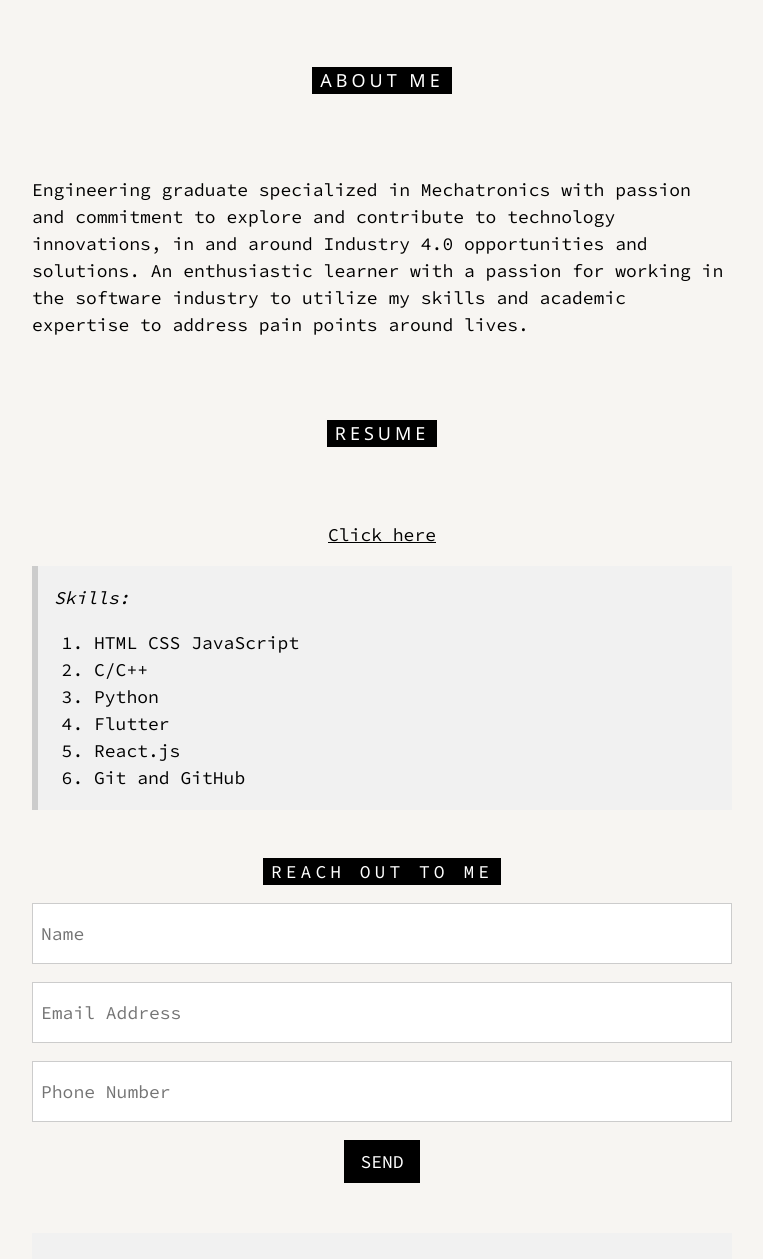
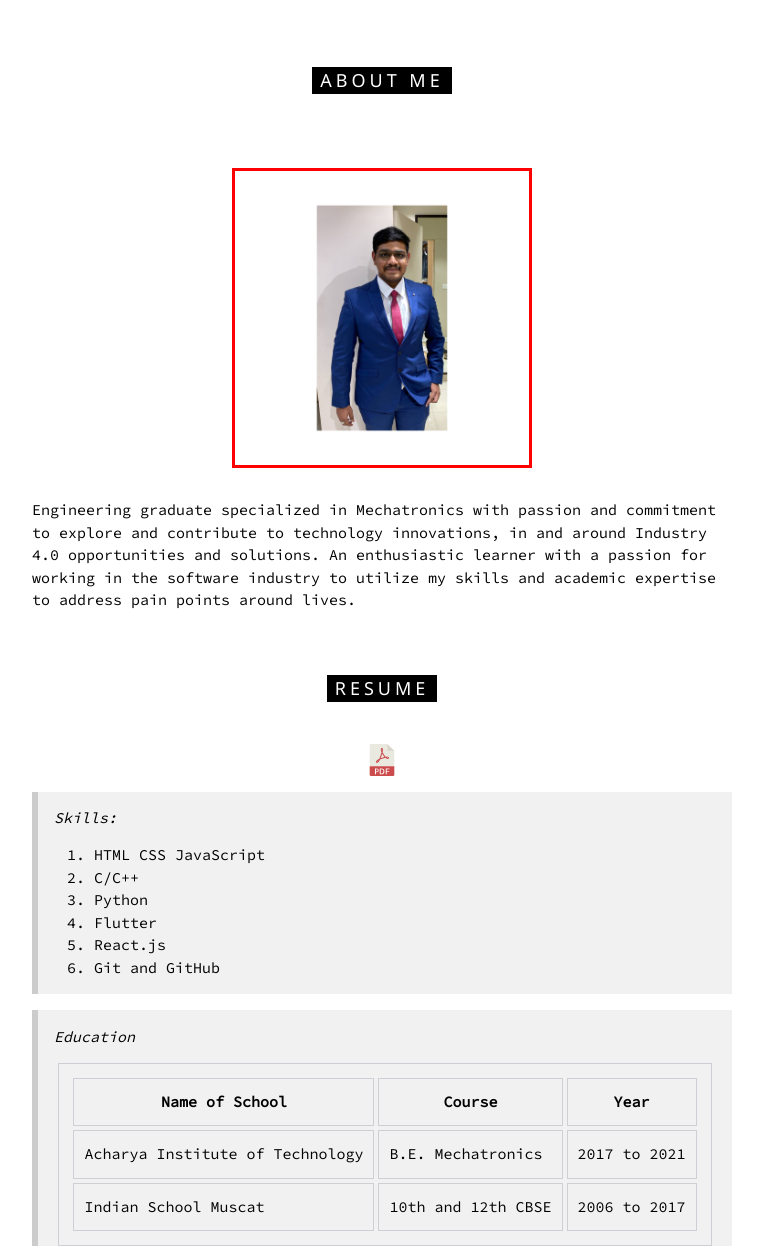
Before and after one commit to yogeshprakash99/my-portfolio, a plain HTML site: page index.html in a window 1280 px wide. Shown: the part 607-1866 px from the top of the page, without its empty margins (258-1021 px from the left). Drawn offline with nearby package versions, Linux system fonts and the light colour scheme.

Commit message:
updated portfolio

```diff
--- a/css/style.css
+++ b/css/style.css
@@ -1,14 +1,32 @@
 .header-cover {
   color: black;
   background-color: lightgray;
+  padding: 10px 10px 10px 10px;
+  margin: auto;
 }
 body,
 html {
   height: 100%;
   font-family: "Source Code Pro", monospace;
+
   /* font-variant: small-caps; */
 }
+.profile img {
+  width: 300px;
+  height: auto;
+  text-align: center;
+  padding: 10px 10px 10px 10px;
+  margin: auto;
+  border: 3px solid red;
+}
 
+/* #content {
+  background: linear-gradient(to right, #003973, #e5e5be);
+}
+
+#skill-container {
+  background: linear-gradient(to right, #314755, #26a0da);
+} */
 .bgimg {
   background-position: center;
   background-size: cover;
@@ -23,3 +41,24 @@ html {
 .menu {
   display: none;
 }
+table {
+  border-collapse: separate;
+  border-spacing: 4px;
+  margin: auto;
+  aspect-ratio: 100 / 29;
+}
+table,
+th,
+td {
+  border: 1px solid #cecfd5;
+  padding: 10px 10px 10px 10px;
+  margin: auto;
+  aspect-ratio: 100 / 29;
+}
+th,
+td {
+  padding: 10px 15px;
+  padding: 10px 10px 10px 10px;
+  margin: auto;
+  aspect-ratio: 100 / 29;
+}
--- a/index.html
+++ b/index.html
@@ -2,41 +2,43 @@
 <html>
   <title>Yogesh Prakash</title>
   <meta charset="UTF-8" />
-  <meta name="viewport" content="width=device-width, initial-scale=1" />
+  <meta name="viewport" content="width=device-width,initial-scale=1,maximum-scale=1,user-scalable=no">
+<meta http-equiv="X-UA-Compatible" content="IE=edge,chrome=1">
   <link rel="stylesheet" href="https://www.w3schools.com/w3css/4/w3.css" />
   <link rel="preconnect" href="https://fonts.googleapis.com">
 <link rel="preconnect" href="https://fonts.gstatic.com" crossorigin>
 <link href="https://fonts.googleapis.com/css2?family=Raleway:wght@300&family=Source+Code+Pro&display=swap" rel="stylesheet">
   <link rel="stylesheet" href="./css/style.css">
   <body>
-    <header class="bgimg w3-display-container w3-grayscale-min" id="home">
+    <header class="bgimg w3-display-container" id="home">
       <div class="w3-display-middle w3-center">
-        <span class="header-cover" style="font-size: 90px"
+        <span class="header-cover" style="font-size: 70px"
           >Yogesh<br />Prakash</span
         >
       </div>
     </header>
 
-    <div class="w3-sand w3-grayscale w3-large">
+    <div  id="content">
 
       <div class="w3-container" id="about">
         <div class="w3-content" style="max-width: 700px">
           <h5 class="w3-center w3-padding-64">
             <span class="w3-tag w3-wide">ABOUT ME</span>
           </h5>
-          <p>
+          <div class="profile w3-center"><img  src="./profile.JPG"></div>
+          <p class=" w3-padding-16">
             Engineering graduate specialized in Mechatronics with passion and
             commitment to explore and contribute to technology innovations, in
             and around Industry 4.0 opportunities and solutions. An enthusiastic
             learner with a passion for working in the software industry to
             utilize my skills and academic expertise to address pain points
-            around lives. <br> <div class ="resume"><h5 class="w3-center w3-padding-64">
-                <span class="w3-tag w3-wide">RESUME</span>
-              </h5> <a href="./Yogesh Prakash Resume 2021.pdf">Click here</a><br>
+            around lives. <br> <div class ="resume"><h5 class="w3-center w3-padding-32">
+                <span class="w3-tag w3-wide ">RESUME</span>
+              </h5> <a href="./Yogesh Prakash Resume 2021.pdf"><img src="./icons/pdf (1).png"></a><br>
             </div>
             </p>
 
-          <div class="w3-panel w3-leftbar w3-light-grey">
+          <div class="w3-panel w3-leftbar w3-light-grey" id="skill-container">
             <p>
               <i> Skills: </i>
             </p>
@@ -48,9 +50,29 @@
                 <li>React.js</li>
                 <li>Git and GitHub</li>
             </ol>
-
-
-    </div>
+          </div>
+          <div class="w3-panel w3-leftbar w3-light-grey" id="edu-container">
+            <p>
+              <i> Education </i>
+            </p>
+            <table>
+              <tr>
+                <th scope="col">Name of School</th>
+                <th scope="col">Course</th>
+                <th scope="col">Year</th>
+              </tr>
+              <tr>
+              <td>Acharya Institute of Technology</td>
+              <td> B.E. Mechatronics</td>
+              <td>2017 to 2021</td>
+              </tr>
+              <tr>
+                <td>Indian School Muscat</td>
+                <td>10th and 12th CBSE</td>
+                <td>2006 to 2017</td>
+                </tr>
+            </table>
+          </div>
     <div class="w3-center w3-padding-32">
         <span class="w3-tag w3-wide">REACH OUT TO ME</span>
     <p><input class="w3-input w3-padding-16 w3-border" type="text" placeholder="Name" required name="Name"></p>
@@ -61,8 +83,8 @@
 
     <footer class="w3-center w3-light-grey w3-padding-48 w3-large">
       <p>Made by Yogesh Prakash</p>
-      <h3>Contact me:</h3> <a href="https://www.linkedin.com"><img src="./icons/linkedin.png"></a>
-        <a href="https://www.linkedin.com"><img src="./icons/github.png"></a>
+      <h3>Contact me:</h3> <a href="https://www.linkedin.com/in/yogesh-prakash-459958188/"><img src="./icons/linkedin.png"></a>
+        <a href="https://github.com/yogeshprakash99"><img src="./icons/github.png"></a>
     </footer>
   </body>
 </html>
```
Also changed, not shown: icons/pdf (1).png (added), profile.JPG (added).
